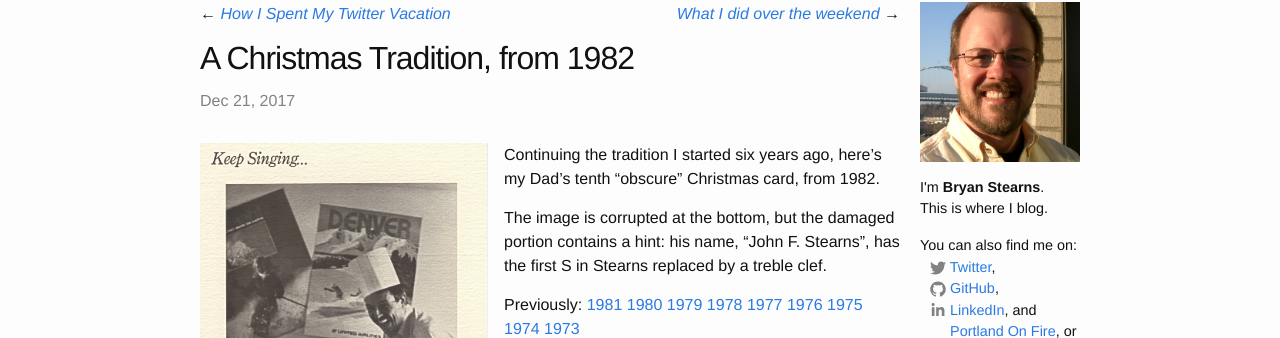
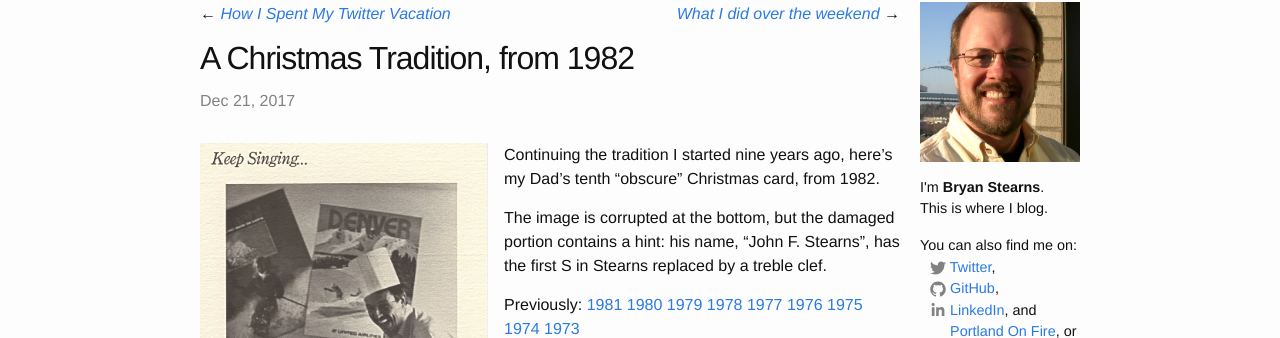
Before and after one commit to bryanstearns/bryanstearns.github.io, a Jekyll site: the page built from _posts/2017-12-21-a-christmas-tradition-from-1982.md, in a window 1280 px wide. Shown: the part 275-613 px from the top of the page. Built offline with Jekyll 4.4.1, drawn with Linux system fonts in a browser that asks for light colours.

```diff
--- a/_posts/2017-12-21-a-christmas-tradition-from-1982.md
+++ b/_posts/2017-12-21-a-christmas-tradition-from-1982.md
@@ -1,13 +1,14 @@
 ---
 published: true
 title: A Christmas Tradition, from 1982
-date: '2017-12-21 17:13:20 -0800'
+date: "2017-12-21 17:13:20 -0800"
 ---
+
 <a href="/images/2015/03/82_lwtdf.jpg" target="_blank">
-  ![1981 Christmas Card]({{ "/images/2015/03/82_lwtdf.jpg" | prepend: site.baseurl }}){: .thumb}
+  ![1982 Christmas Card]({{ "/images/2015/03/82_lwtdf.jpg" | prepend: site.baseurl }}){: .thumb}
 </a>
 
-Continuing the tradition I started six years ago, here's my Dad&rsquo;s tenth
+Continuing the tradition I started nine years ago, here's my Dad&rsquo;s tenth
 &ldquo;obscure&rdquo; Christmas card, from 1982.
 
 The image is corrupted at the bottom, but the damaged portion contains a hint: his name, "John F. Stearns", has the first S in Stearns replaced by a treble clef.
```
Also changed, not shown: _posts/2014-12-01-a-christmas-tradition-from-1979.md (+3 -2 lines), _posts/2015-12-22-a-christmas-tradition-from-1980.md (+3 -2 lines), _posts/2016-12-15-a-christmas-tradition-from-1981.md (+3 -2 lines), _posts/2019-12-12-a-christmas-tradition-from-1983-and-1984.md (added, +33 -0 lines).
